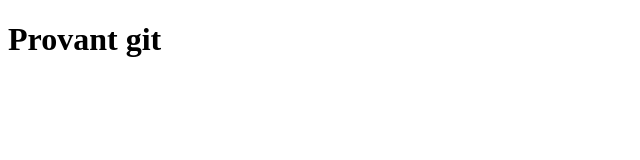
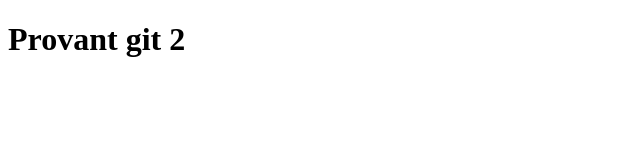
Before and after one commit to Moises4321/Pract-1-, a plain HTML site: page index.html in a window 1280 px wide. Shown: the full height of the page, 0-640 px from the left. Drawn offline with Linux system fonts and the light colour scheme.

Commit message:
Update index.html

```diff
--- a/index.html
+++ b/index.html
@@ -3,9 +3,10 @@
 <head>
     <meta charset="UTF-8">
     <meta name="viewport" content="width=device-width, initial-scale=1.0">
-    <title>Provat git</title>
+    <title>Provant git 2</title>
 </head>
 <body>
-    <h1>Provant git</h1>
+
+    <h1>Provant git 2</h1>
 </body>
 </html>
```
